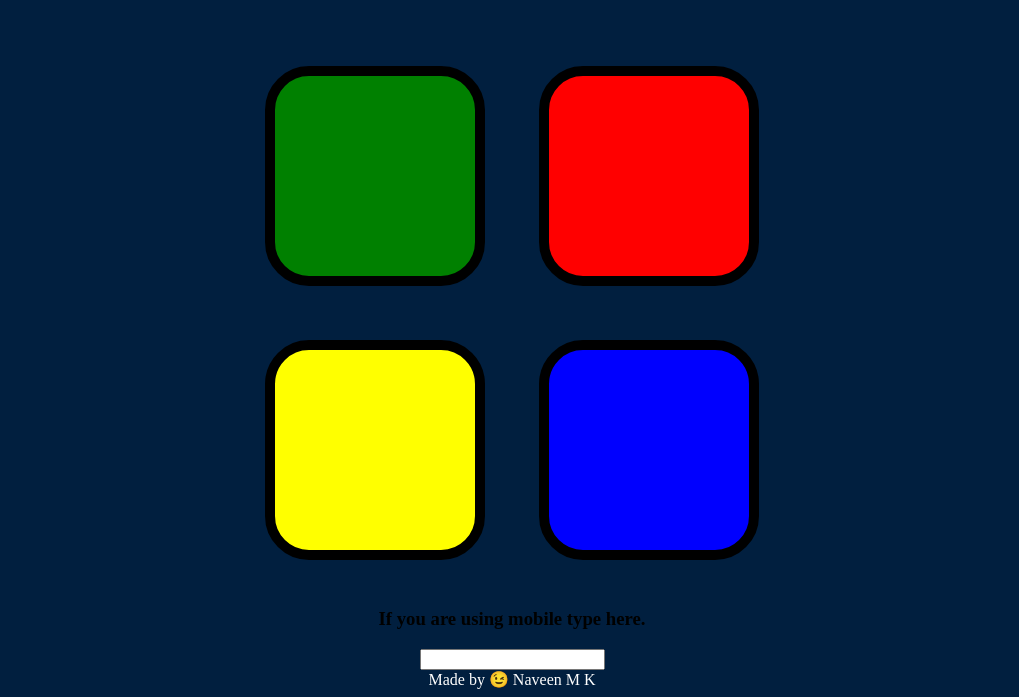
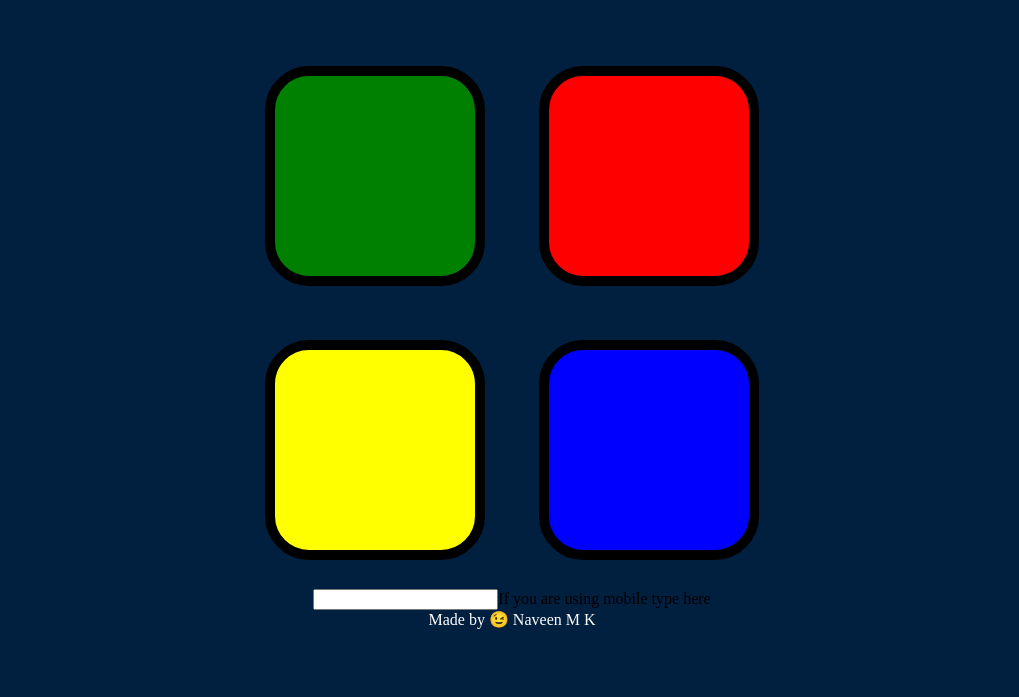
Before and after one commit to NAVEEN3280/simongame, a plain HTML site: page index.html in a window 1280 px wide. Shown: the part 133-830 px from the top of the page, without its empty margins (128-1147 px from the left). After the commit the page ends 800 px from the top, so only its background shows below. Drawn offline with nearby package versions, Linux system fonts and the light colour scheme.

Commit message:
Update index.html

```diff
--- a/index.html
+++ b/index.html
@@ -34,8 +34,8 @@
     </div>
 
   </div>
-  <h3>If you are using mobile type here.</h3>
-  <input type="If you are using mobile type here.">
+
+  <input type="If you are using mobile type here.">If you are using mobile type here</input>
 
   <script src="https://ajax.googleapis.com/ajax/libs/jquery/3.3.1/jquery.min.js"></script>
   <script src="game.js" charset="utf-8"></script>
```
